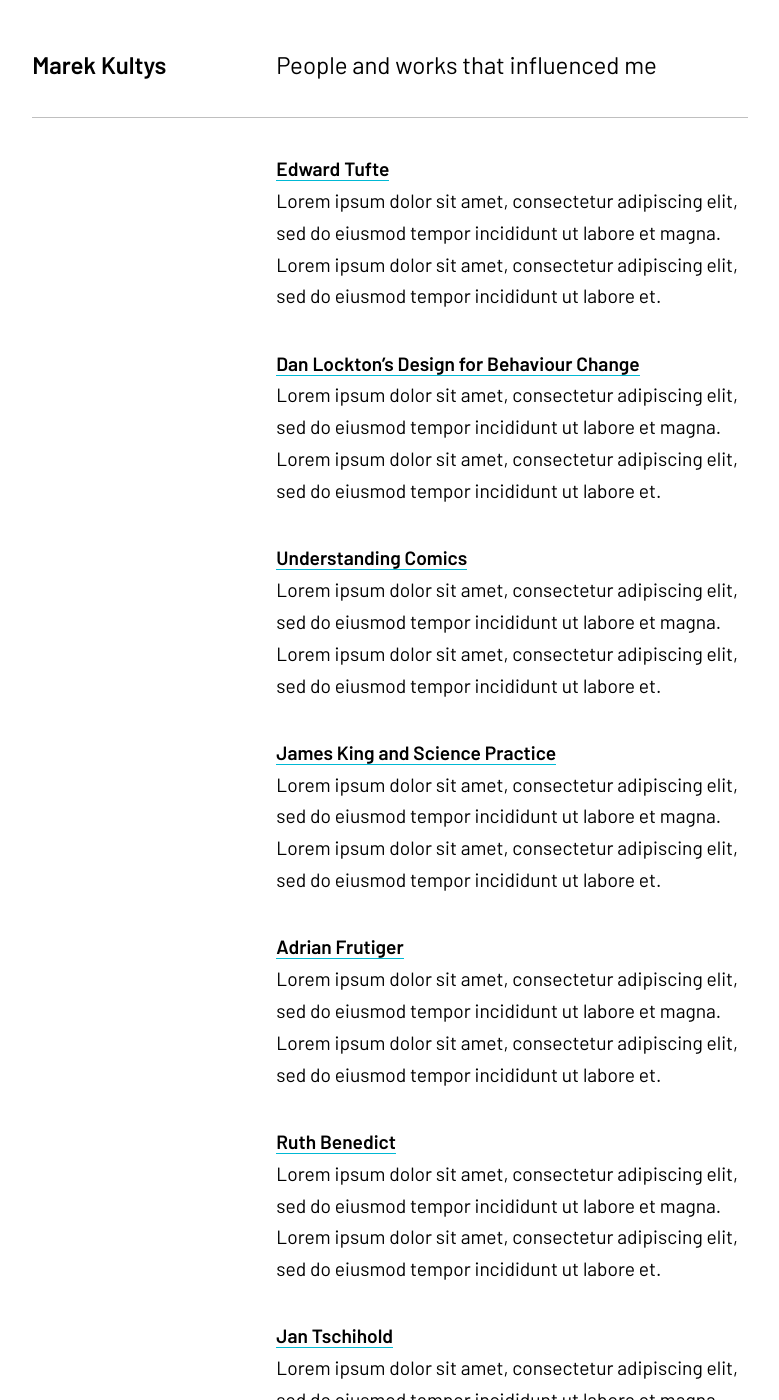
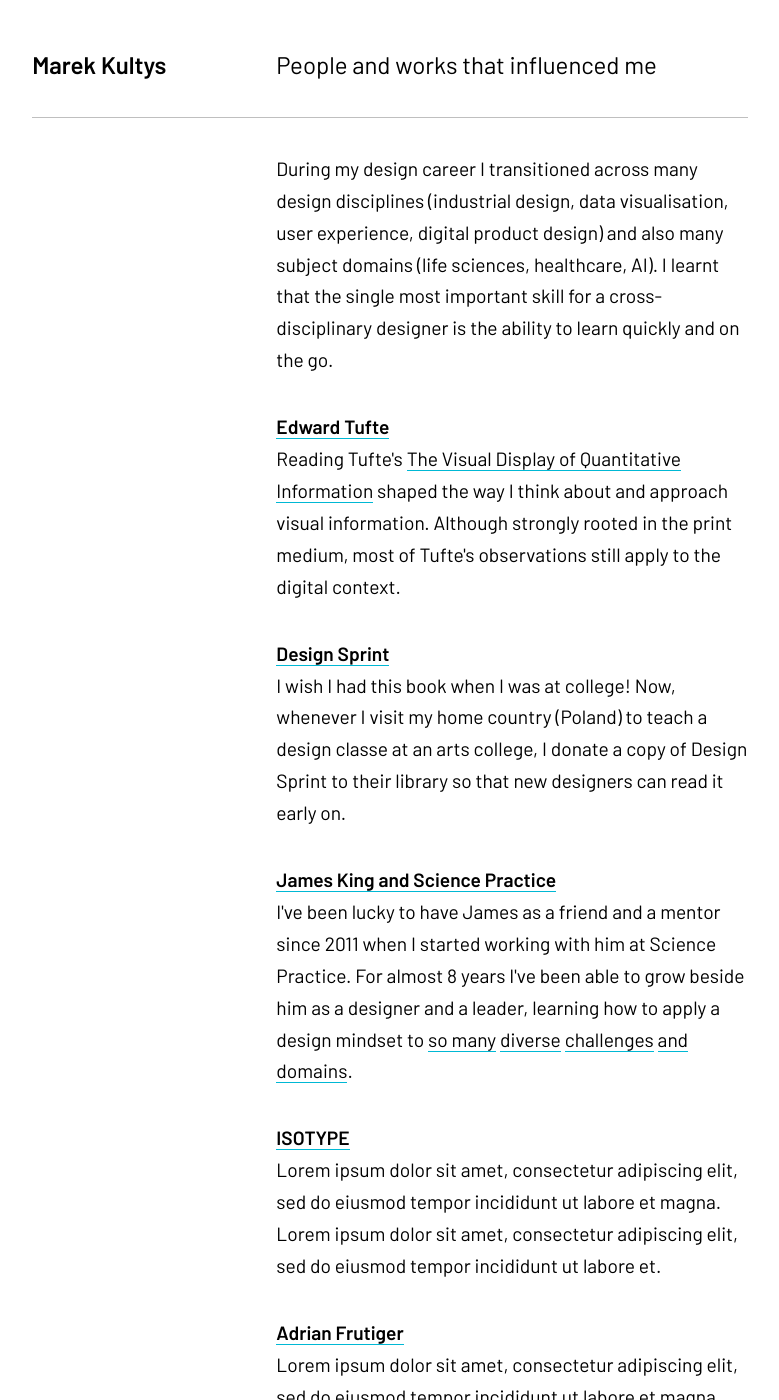
Before and after one commit to marek-kultys/marekkultys.github.io, a Jekyll site: the page built from influences/index.html, in a window 1280 px wide and 1400 px high. Shown: the whole window, without its empty margins (250-1029 px from the left). Built offline with Jekyll 4.4.1, drawn with Linux system fonts in a browser that asks for light colours; some of the changed text lies outside the part shown.

Commit message:
Add influences

```diff
--- a/influences/index.html
+++ b/influences/index.html
@@ -7,39 +7,39 @@
    <div class="container">
       <div class="container-two-third shift">
          <div class="entry">
-            <h3><a href="">Edward Tufte</a></h3>
+            <p>
+               During my design career I transitioned across many design disciplines (industrial design, data visualisation, user experience, digital product design) and also many subject domains (life sciences, healthcare, AI). I learnt that the single most important skill for a cross-disciplinary designer is the ability to learn quickly and on the go.
+            </p>
+            <p>
+
+            </p>
+         </div>
+         <div class="entry">
+            <h3><a href="https://www.edwardtufte.com/tufte/books_vdqi" target="_blank">Edward Tufte</a></h3>
+            <p>Reading Tufte's <a href="https://www.edwardtufte.com/tufte/books_vdqi" target="_blank">The Visual Display of Quantitative Information</a> shaped the way I think about and approach visual information. Although strongly rooted in the print medium, most of Tufte's observations still apply to the digital context.</p>
+         </div>
+         <div class="entry">
+            <h3><a href="https://www.gv.com/sprint/" target="_blank">Design Sprint</a></h3>
+            <p>I wish I had this book when I was at college! Now, whenever I visit my home country (Poland) to teach a design classe at an arts college, I donate a copy of Design Sprint to their library so that new designers can read it early on.</p>
+         </div>
+         <div class="entry">
+            <h3><a href="https://www.science-practice.com/" target="_blank">James King and Science Practice</a></h3>
+            <p>I've been lucky to have James as a friend and a mentor since 2011 when I started working with him at Science Practice. For almost 8 years I've been able to grow beside him as a designer and a leader, learning how to apply a design mindset to <a href="https://www.science-practice.com/projects/longitude/" target="_blank">so many</a> <a href="https://www.science-practice.com/blog/2017/06/06/minion-soil-metagenomics-experiment/" target="_blank">diverse</a> <a href="https://www.ctrl-group.com/case-studies/vivli" target="_blank">challenges</a> <a href="https://www.cognitionkit.com/" target="_blank">and domains</a>.</p>
+         </div>
+         <div class="entry">
+            <h3><a href="https://isotyperevisited.org/" target="_blank">ISOTYPE</a></h3>
             <p>Lorem ipsum dolor sit amet, consectetur adipiscing elit, sed do eiusmod tempor incididunt ut labore et magna. Lorem ipsum dolor sit amet, consectetur adipiscing elit, sed do eiusmod tempor incididunt ut labore et.</p>
          </div>
          <div class="entry">
-            <h3><a href="">Dan Lockton’s Design for Behaviour Change</a></h3>
+            <h3><a href="https://www.amazon.com/Mensch-seine-Zeichen-Adrian-Frutiger/dp/3937715630" target="_blank">Adrian Frutiger</a></h3>
             <p>Lorem ipsum dolor sit amet, consectetur adipiscing elit, sed do eiusmod tempor incididunt ut labore et magna. Lorem ipsum dolor sit amet, consectetur adipiscing elit, sed do eiusmod tempor incididunt ut labore et.</p>
          </div>
          <div class="entry">
-            <h3><a href="">Understanding Comics</a></h3>
+            <h3><a href="https://www.bookdepository.com/Understanding-Comics-Scott-McCloud/9780060976255" target="_blank">Understanding Comics</a></h3>
             <p>Lorem ipsum dolor sit amet, consectetur adipiscing elit, sed do eiusmod tempor incididunt ut labore et magna. Lorem ipsum dolor sit amet, consectetur adipiscing elit, sed do eiusmod tempor incididunt ut labore et.</p>
          </div>
          <div class="entry">
-            <h3><a href="">James King and Science Practice</a></h3>
-            <p>Lorem ipsum dolor sit amet, consectetur adipiscing elit, sed do eiusmod tempor incididunt ut labore et magna. Lorem ipsum dolor sit amet, consectetur adipiscing elit, sed do eiusmod tempor incididunt ut labore et.</p>
-         </div>
-         <div class="entry">
-            <h3><a href="">Adrian Frutiger</a></h3>
-            <p>Lorem ipsum dolor sit amet, consectetur adipiscing elit, sed do eiusmod tempor incididunt ut labore et magna. Lorem ipsum dolor sit amet, consectetur adipiscing elit, sed do eiusmod tempor incididunt ut labore et.</p>
-         </div>
-         <div class="entry">
-            <h3><a href="">Ruth Benedict</a></h3>
-            <p>Lorem ipsum dolor sit amet, consectetur adipiscing elit, sed do eiusmod tempor incididunt ut labore et magna. Lorem ipsum dolor sit amet, consectetur adipiscing elit, sed do eiusmod tempor incididunt ut labore et.</p>
-         </div>
-         <div class="entry">
-            <h3><a href="">Jan Tschihold</a></h3>
-            <p>Lorem ipsum dolor sit amet, consectetur adipiscing elit, sed do eiusmod tempor incididunt ut labore et magna. Lorem ipsum dolor sit amet, consectetur adipiscing elit, sed do eiusmod tempor incididunt ut labore et.</p>
-         </div>
-         <div class="entry">
-            <h3><a href="">“Powers of Ten” by Charles and Ray Eames</a></h3>
-            <p>Lorem ipsum dolor sit amet, consectetur adipiscing elit, sed do eiusmod tempor incididunt ut labore et magna. Lorem ipsum dolor sit amet, consectetur adipiscing elit, sed do eiusmod tempor incididunt ut labore et.</p>
-         </div>
-         <div class="entry">
-            <h3><a href="">Marcel Breuer, Dieter Rams, and Jonathan Ivy</a></h3>
+            <h3><a href="https://en.wikipedia.org/wiki/Bauhaus" target="_blank">Bauhaus</a></h3>
             <p>Lorem ipsum dolor sit amet, consectetur adipiscing elit, sed do eiusmod tempor incididunt ut labore et magna. Lorem ipsum dolor sit amet, consectetur adipiscing elit, sed do eiusmod tempor incididunt ut labore et.</p>
          </div>
       </div>
```
